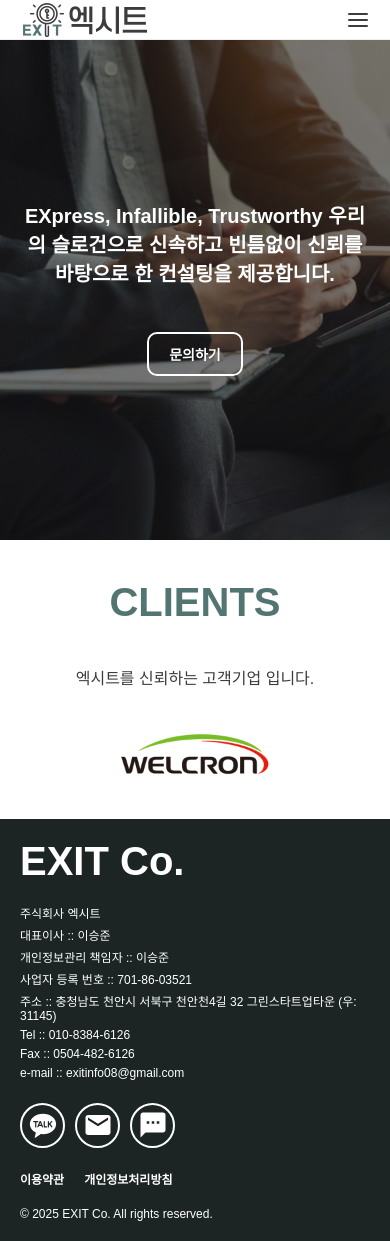
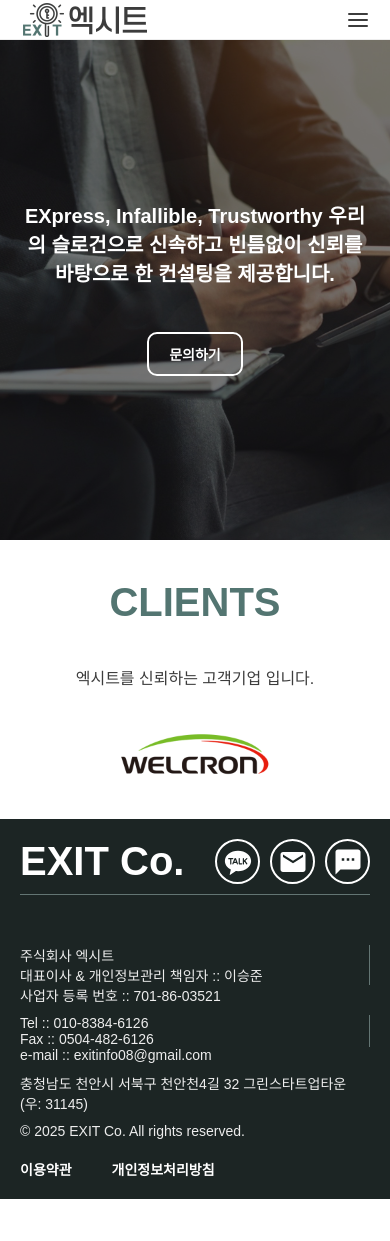
Before and after one commit to EXITKR/exit, a Next.js app: page / in a window 390 px wide. After the commit the page ends 1199 px from the top, so only its background shows below. Built offline with nearby package versions, Linux system fonts and the light colour scheme; a web font is replaced by a local one.

Commit message:
footer renewal

```diff
--- a/assets/css/components/footer.css
+++ b/assets/css/components/footer.css
@@ -1,6 +1,6 @@
 #footer_pc {
     width: 100%;
-    height: 440px;
+    height: auto;
     padding: 20px 0 20px;
 
     background: #1c2524;
@@ -12,92 +12,23 @@
 
         .top_section {
             width: 100%;
-            height: 360px;
+            height: auto;
+            padding: 0 0 10px;
 
             display: flex;
             justify-content: space-between;
 
-            .info_section {
-                width: 500px;
+            border-bottom: solid 1px #637573;
 
-                display: flex;
-                flex-direction: column;
-                gap: 20px;
+            .company_title {
+                color: #fff;
+                font-size: 60px;
+                font-weight: 700;
 
-                .company_title {
-                    color: #fff;
-                    font-size: 60px;
-                    font-weight: 700;
-
-                    cursor: pointer;
-                }
-
-                .info_content {
-                    display: flex;
-                    flex-direction: column;
-                    gap: 5px;
-
-                    span {
-                        color: #fff;
-                        font-weight: 300;
-                        font-size: 14px;
-                    }
-                }
+                cursor: pointer;
             }
 
-            .menu_section {
-                width: 800px;
-                height: 260px;
-
-                display: flex;
-                justify-content: end;
-
-                .menu {
-                    display: flex;
-                    flex-direction: column;
-                    gap: 24px;
-
-                    text-align: center;
-                    padding: 0 30px;
-
-                    .menu_title {
-                        color: #fff;
-                        font-size: 20px;
-                        font-weight: 700;
-                        border-bottom: solid 1px #fff;
-                        transition: all 0.2s;
-
-                        &:hover {
-                            cursor: pointer;
-                            color: #637573;
-                            border-bottom: solid 1px #637573;
-                        }
-                    }
-
-                    .menu_list {
-                        color: #fff;
-                        font-size: 16px;
-                        font-weight: 500;
-                        transition: all 0.2s;
-
-                        &:hover {
-                            cursor: pointer;
-                            color: #637573;
-                        }
-                    }
-                }
-            }
-        }
-
-        .bot_section {
-            width: 100%;
-            height: 50px;
-
-            display: flex;
-            justify-content: space-between;
-
             .contact_section {
-                width: 600px;
                 display: flex;
                 align-items: center;
                 gap: 10px;
@@ -129,15 +60,49 @@
                     }
                 }
             }
+        }
+
+        .bot_section {
+            width: 100%;
+            height: auto;
+            padding: 30px 0 0;
+
+            display: flex;
+            justify-content: space-between;
+
+            .info_section {
+                display: flex;
+                flex-direction: column;
+                gap: 10px;
+
+                .info_content {
+                    span {
+                        padding: 0 20px;
+                        color: #ededed;
+                        font-weight: 300;
+                        font-size: 14px;
+
+                        border-right: solid 1px #637573;
+                    }
+
+                    & :first-child {
+                        padding-left: 0;
+                    }
+
+                    & :last-child {
+                        border-right: unset;
+                    }
+                }
+            }
 
             .copy_section {
                 display: flex;
-                align-items: center;
-                gap: 60px;
+                align-items: end;
+                gap: 40px;
 
                 .terms_section {
                     display: flex;
-                    gap: 20px;
+                    gap: 40px;
 
                     .terms {
                         color: #fff;
@@ -146,12 +111,6 @@
                         cursor: pointer;
                     }
                 }
-
-                .copyright {
-                    color: #fff;
-                    font-size: 14px;
-                    font-weight: 300;
-                }
             }
         }
     }
--- a/assets/css/screen/mobile/components/footer.css
+++ b/assets/css/screen/mobile/components/footer.css
@@ -9,22 +9,24 @@
             .top_section {
                 height: auto;
 
-                .info_section {
-                    width: 100%;
+                .company_title {
+                    font-size: 40px;
+                }
+
+                .contact_section {
+                    .ctr_mb {
+                        display: none;
+                    }
+                }
+            }
+
+            @media screen and (max-width: 360px) {
+                .top_section {
+                    justify-content: end;
 
                     .company_title {
-                        font-size: 40px;
+                        display: none;
                     }
-
-                    .info_content {
-                        span {
-                            font-size: 12px;
-                        }
-                    }
-                }
-
-                .menu_section {
-                    display: none;
                 }
             }
 
@@ -33,24 +35,24 @@
                 flex-direction: column;
                 gap: 20px;
 
-                .contact_section {
+                .info_section {
                     width: 100%;
-                    height: 50px;
 
-                    .ctr_mb {
-                        display: none;
+                    .info_content {
+                        display: grid;
+
+                        span {
+                            padding: 0;
+                            font-size: 14px;
+                        }
                     }
                 }
 
                 .copy_section {
                     .terms_section {
                         .terms {
-                            font-size: 12px;
+                            font-size: 14px;
                         }
-                    }
-
-                    .copyright {
-                        font-size: 12px;
                     }
                 }
             }
--- a/assets/css/screen/tablet/components/footer.css
+++ b/assets/css/screen/tablet/components/footer.css
@@ -2,40 +2,5 @@
     #footer_pc {
         height: auto;
         padding: 20px 20px 20px;
-
-        .footer_main {
-            gap: 20px;
-
-            .top_section {
-                height: auto;
-
-                .info_section {
-                    width: 100%;
-                }
-
-                .menu_section {
-                    display: none;
-                }
-            }
-
-            .bot_section {
-                height: auto;
-                flex-direction: column;
-                gap: 20px;
-
-                .contact_section {
-                    width: 100%;
-                    height: 50px;
-                    display: flex;
-                    align-items: center;
-                }
-
-                .copy_section {
-                    flex-direction: column;
-                    align-items: start;
-                    gap: 20px;
-                }
-            }
-        }
     }
 }
--- a/src/_components/footer/Footer.tsx
+++ b/src/_components/footer/Footer.tsx
@@ -14,31 +14,7 @@ const Footer = () => {
       <footer id="footer_pc">
         <div className="inner_main footer_main">
           <div className="top_section">
-            <div className="info_section">
-              <span className="company_title" onClick={() => router.push("/")}>{config.company_en}</span>
-              <div className="info_content">
-                <span className="company_name">{config.company_kr}</span>
-                <span className="company_ceo">대표이사 :: {config.ceo}</span>
-                <span className="company_ceo">개인정보관리 책임자 :: {config.duty}</span>
-                <span className="company_number">사업자 등록 번호 :: {config.bs_number}</span>
-                <span className="company_address">주소 :: {config.address}</span>
-                <span className="company_tel">Tel :: {config.tel_number}</span>
-                <span className="company_fax">Fax :: {config.fax_number}</span>
-                <span className="company_mail">e-mail :: {config.email}</span>
-              </div>
-            </div>
-            {/* <div className="menu_section">
-              {navigationList.map((val, idx) => (
-                <div className={"menu menu_" + (idx + 1).toString().padStart(2, '0')} key={idx}>
-                  <span className="menu_title" onClick={() => router.push(val.url)}>{val.name}</span>
-                  {val.sub.map((item, index) => (
-                    <span className="menu_list" onClick={() => router.push(item.url)} key={index}>{item.name}</span>
-                  ))}
-                </div>
-              ))}
-            </div> */}
-          </div>
-          <div className="bot_section">
+            <span className="company_title" onClick={() => router.push("/")}>{config.company_en}</span>
             <div className="contact_section">
               <Link href={config.kakao} target="blank">
                 <div className="icon_circle">
@@ -58,12 +34,31 @@ const Footer = () => {
               <ActiveBtn style="white ctr_mb" name="문의하기" onClick={() => router.push("/contact_us?index=0")} disabled={false} />
               <ActiveBtn style="white ctr_mb" name="인증 신청하기" onClick={() => router.push("/contact_us?index=1")} disabled={false} />
             </div>
+          </div>
+          <div className="bot_section">
+            <div className="info_section">
+              <div className="info_content">
+                <span className="company_name">{config.company_kr}</span>
+                <span className="company_ceo">대표이사 & 개인정보관리 책임자 :: {config.ceo}</span>
+                <span className="company_number">사업자 등록 번호 :: {config.bs_number}</span>
+              </div>
+              <div className="info_content">
+                <span className="company_tel">Tel :: {config.tel_number}</span>
+                <span className="company_fax">Fax :: {config.fax_number}</span>
+                <span className="company_mail">e-mail :: {config.email}</span>
+              </div>
+              <div className="info_content">
+                <span className="company_address">{config.address}</span>
+              </div>
+              <div className="info_content">
+                <span className="copyright">&copy; 2025 {config.company_en} All rights reserved.</span>
+              </div>
+            </div>
             <div className="copy_section">
               <div className="terms_section">
                 <span className="terms" onClick={() => router.push("/terms_of_use")}>이용약관</span>
                 <span className="terms" onClick={() => router.push("/privacy_policy")}>개인정보처리방침</span>
               </div>
-              <span className="copyright">&copy; 2025 {config.company_en} All rights reserved.</span>
             </div>
           </div>
         </div>
```
